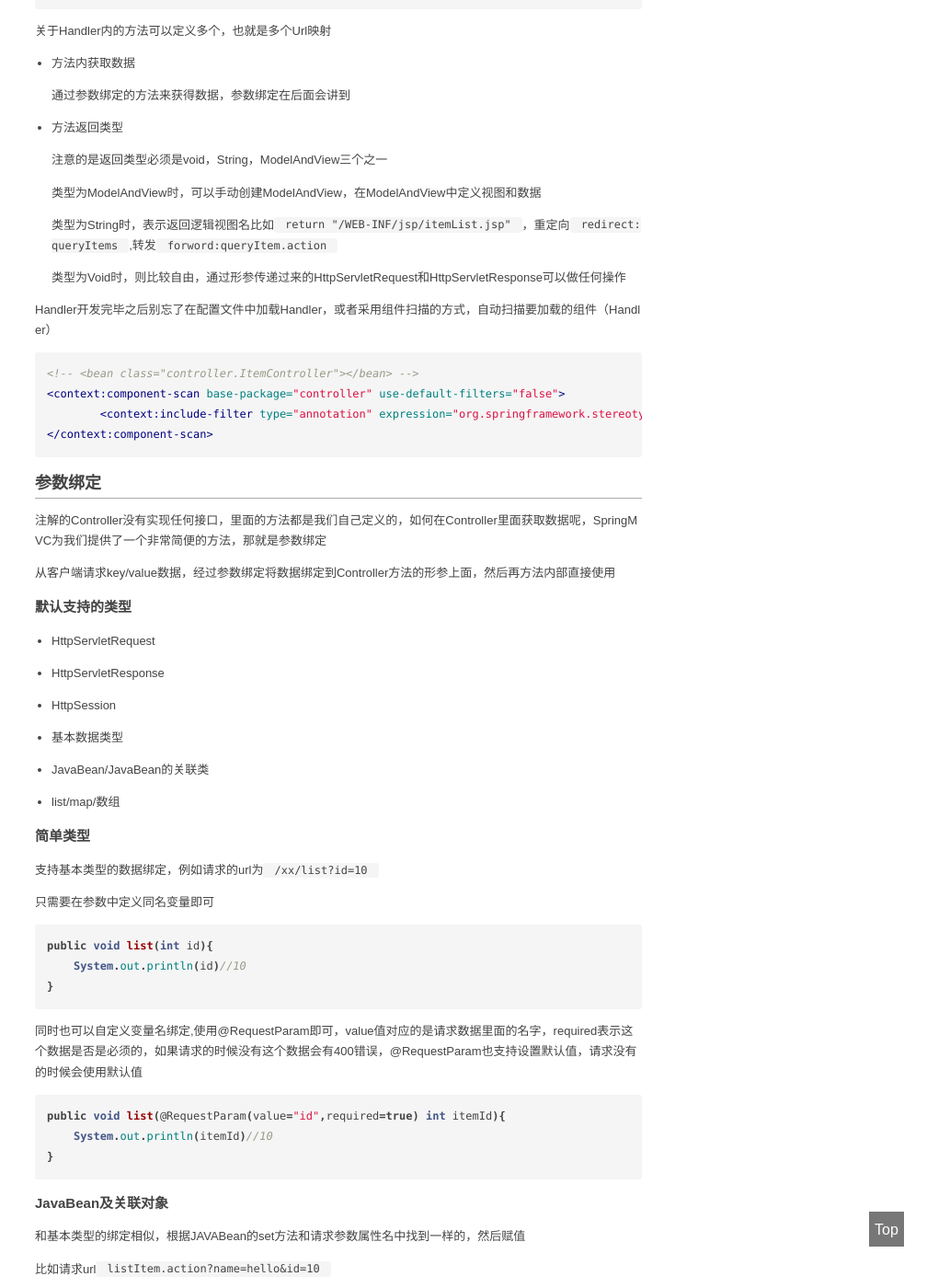
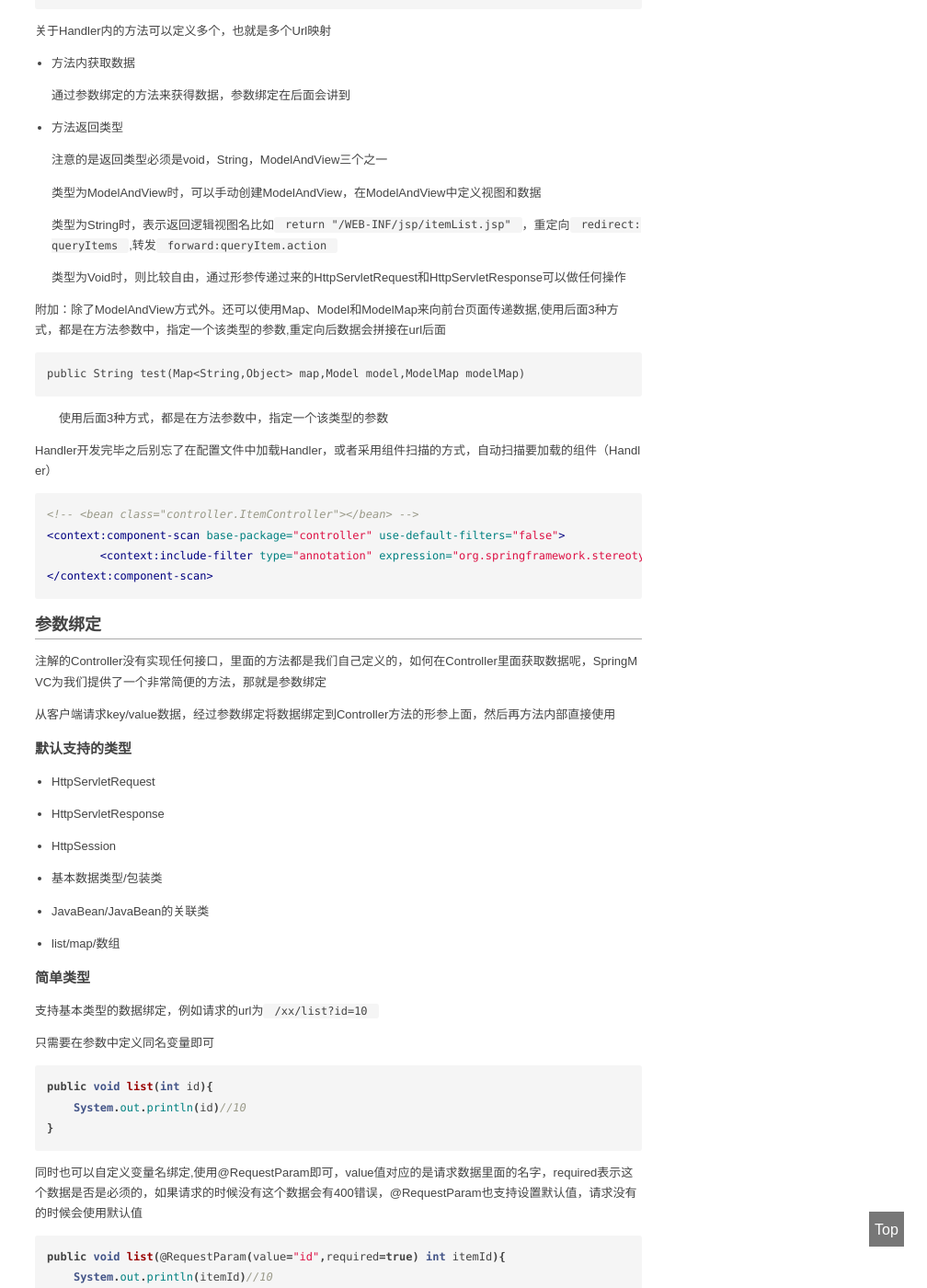
Before and after one commit to TMaize/tmaize-blog, a Jekyll site: the page built from _posts/2017-06-15-springmvc-注解-数据传递-拦截器.md, in a window 1280 px wide and 1400 px high, scrolled down 2040 px. Shown: the whole window at 92% size, without its empty margins (272-1280 px from the left). Built offline with Jekyll 4.4.1, drawn with Linux system fonts in a browser that asks for light colours; some of the changed text lies outside the part shown.

Commit message:
重现整理下SpringMVC的知识

````diff
--- a/_posts/2017-06-14-springmvc-注解配置-参数绑定-拦截器.md
+++ b/_posts/2017-06-15-springmvc-注解-数据传递-拦截器.md
@@ -1,6 +1,6 @@
 ---
 layout: mypost
-title: SpringMVC 注解配置 参数绑定 拦截器
+title: SpringMVC 注解 数据传递 拦截器
 categories: [java]
 ---
 
@@ -111,10 +111,18 @@ public class ItemController{
 
     类型为ModelAndView时，可以手动创建ModelAndView，在ModelAndView中定义视图和数据
 
-    类型为String时，表示返回逻辑视图名比如`return "/WEB-INF/jsp/itemList.jsp"`，重定向`redirect:queryItems`,转发`forword:queryItem.action`
+    类型为String时，表示返回逻辑视图名比如`return "/WEB-INF/jsp/itemList.jsp"`，重定向`redirect:queryItems`,转发`forward:queryItem.action`
 
     类型为Void时，则比较自由，通过形参传递过来的HttpServletRequest和HttpServletResponse可以做任何操作
 
+附加：除了ModelAndView方式外。还可以使用Map、Model和ModelMap来向前台页面传递数据,使用后面3种方式，都是在方法参数中，指定一个该类型的参数,重定向后数据会拼接在url后面
+
+```
+public String test(Map<String,Object> map,Model model,ModelMap modelMap)
+```
+
+
+　　使用后面3种方式，都是在方法参数中，指定一个该类型的参数
 
 Handler开发完毕之后别忘了在配置文件中加载Handler，或者采用组件扫描的方式，自动扫描要加载的组件（Handler）
 
@@ -139,7 +147,7 @@ Handler开发完毕之后别忘了在配置文件中加载Handler，或者采用
 
 + HttpSession
 
-+ 基本数据类型
++ 基本数据类型/包装类
 
 + JavaBean/JavaBean的关联类
 
````
Also changed, not shown: _posts/2017-06-14-springmvc-运行流程-简单配置.md (renamed from _posts/2017-06-11-springmvc-运行流程-简单配置.md), _posts/2017-06-24-spring-mvc常见问题.md (renamed from _posts/2017-06-25-spring-mvc常见问题.md).
